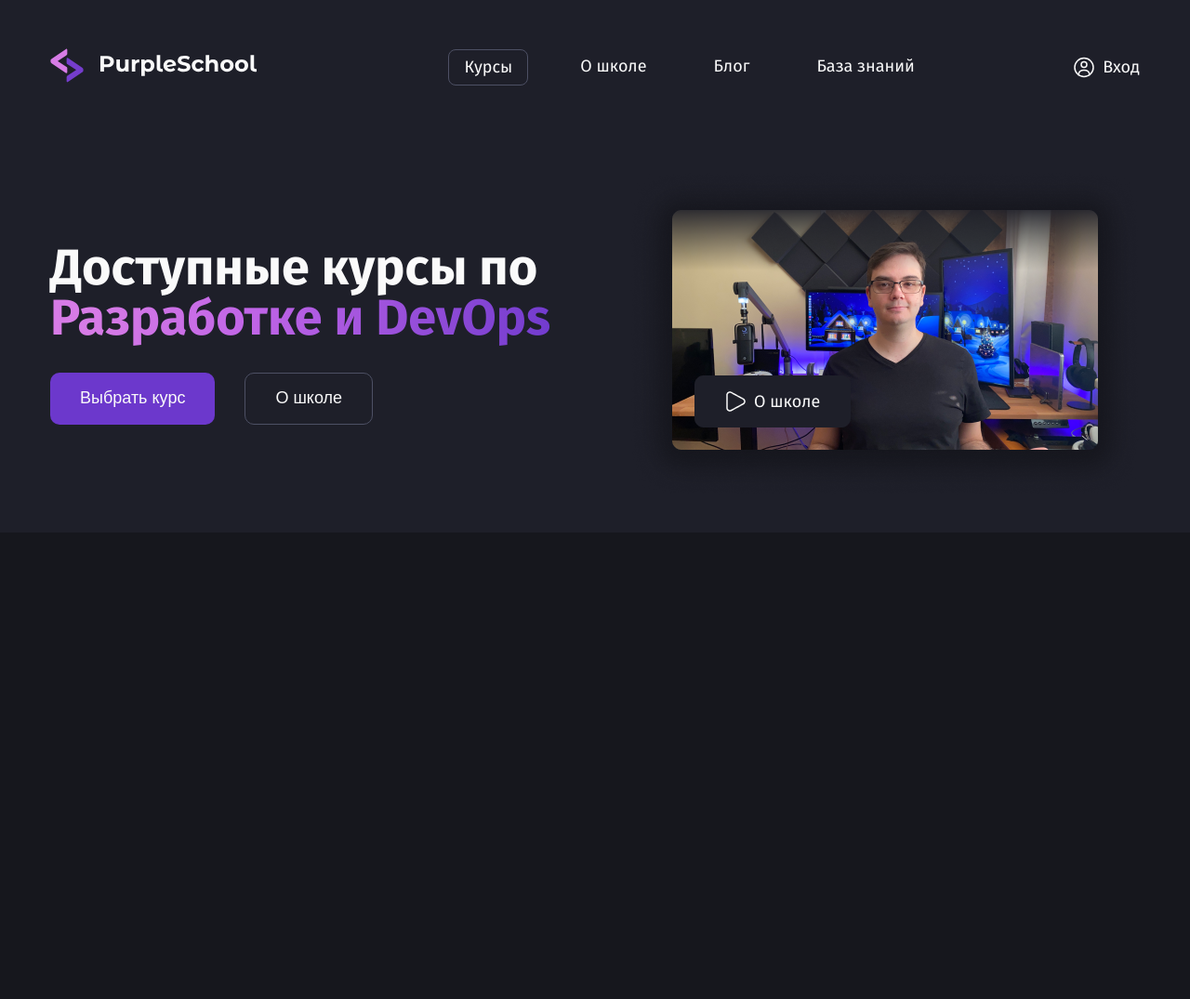
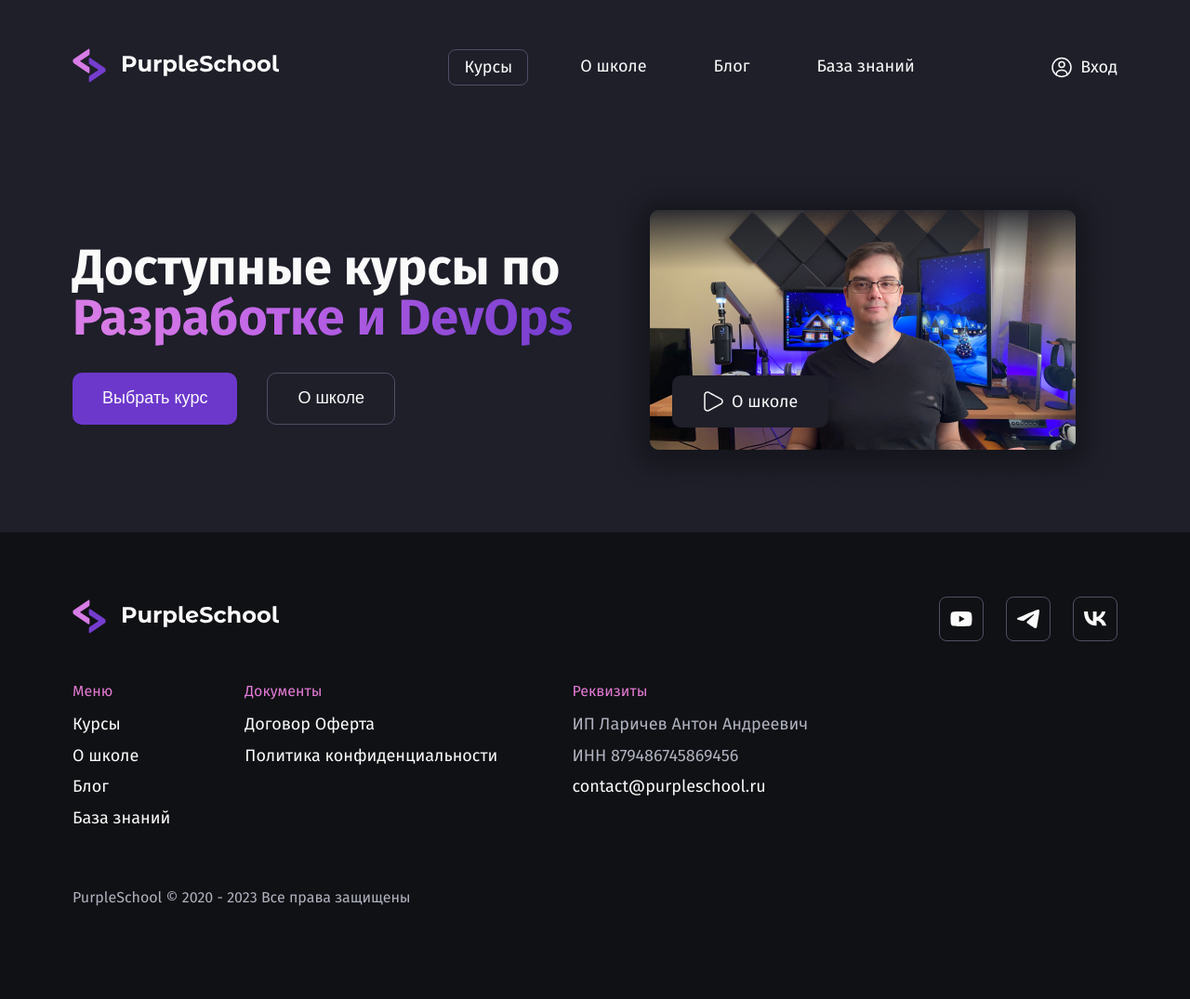
Before and after one commit to Maxim-GT/HTML, a plain HTML site: page Purple/index.html in a window 1280 px wide. Shown: the whole page at 93% size. Before the commit the page ends 800 px from the top, so only its background shows below. Drawn offline with Linux system fonts and the light colour scheme.

Commit message:
Footer added

```diff
--- a/Purple/index.html
+++ b/Purple/index.html
@@ -4,7 +4,7 @@
 <head>
     <meta charset="UTF-8">
     <meta name="viewport" content="width=device-width, initial-scale=1.0">
-    <title>Document</title>
+    <title>Школа разработки Purple School</title>
     <link rel="preconnect" href="https://fonts.googleapis.com">
     <link rel="preconnect" href="https://fonts.gstatic.com" crossorigin>
     <link
@@ -20,7 +20,7 @@
 <body>
     <header class="header">
         <div class="header__wrapper">
-            <a href="#"><img class="header__logo" src="./images/logo.svg" alt="Логотип Purple School" . /></a>
+            <a href="#"><img class="header__logo" src="./images/logo.svg" alt="Логотип Purple School" /></a>
             <nav>
                 <ul class="menu">
                     <li class="menu__item menu__item_active"><a href="#">Курсы</a></li>
@@ -29,14 +29,13 @@
                     <li class="menu__item"><a href="#">База знаний</a></li>
                 </ul>
             </nav>
-            <a class="header__login">
+            <a class="header__login" href="#" aria-label="Вход в личный кабинет">
                 <img src="./images/user.svg" alt="Иконка юзера">
                 <div>Вход</div>
             </a>
-            <button class="header__mobile-menu-button">
+            <button class="header__mobile-menu-button" aria-expanded="false" aria-haspopup="true">
                 <img src="./images/menu.svg" alt="Мобильное меню">
             </button>
-
 
         </div>
     </header>
@@ -47,13 +46,67 @@
                     Доступные курсы по <br> <span class="hero__h1_gradient">Разработке и DevOps</span>
                 </h1>
                 <div class="hero__cta">
-                    <button class="button button_primary">Выбрать курс</button>
-                    <button class="button button_ghost">О школе</button>
+                    <button tabindex="0" class="button button_primary">Выбрать курс</button>
+                    <button tabindex="1" class="button button_ghost">О школе</button>
                 </div>
             </div>
             <img class="hero__right" src="./images/video.png" alt="Видео">
         </div>
     </section>
+
+    <footer class="footer">
+        <div class="footer__wrapper">
+            <div class="footer__social">
+                <a href="#">
+                    <img class="header__logo" src="./images/logo.svg" alt="Логотип Purple School">
+                </a>
+                <div class="social-icons">
+                    <a href="#" class="social-icons__icon" aria-label="Социальные сети">
+                        <img src="./images/social/youtube.svg" alt="Youtube Purple School">
+                    </a>
+                    <a href="#" class="social-icons__icon" aria-label="Социальные сети">
+                        <img src="./images/social/telegram.svg" alt="Telegram Purple School">
+                    </a>
+                    <a href="#" class="social-icons__icon" aria-label="Социальные сети">
+                        <img src="./images/social/vk.svg" alt="ВКонтакте Purple School">
+                    </a>
+                </div>
+            </div>
+            <div class="footer__menu">
+                <nav>
+                    <div class="footer__menu-header">
+                        Меню
+                    </div>
+                    <ul class="menu-small">
+                        <li class="menu-small__item menu-small__item_active"><a href="#">Курсы</a></li>
+                        <li class="menu-small__item"><a href="#">О школе</a></li>
+                        <li class="menu-small__item"><a href="#">Блог</a></li>
+                        <li class="menu-small__item"><a href="#">База знаний</a></li>
+                    </ul>
+                </nav>
+                <div>
+                    <div class="footer__menu-header">Документы</div>
+                    <ul class="menu-small">
+                        <li class="menu-small__item"><a href="#">Договор Оферта</a></li>
+                        <li class="menu-small__item"><a href="#">Политика конфиденциальности</a></li>
+                    </ul>
+                </div>
+                <div>
+                    <div class="footer__menu-header">Реквизиты</div>
+                    <ul class="menu-small">
+                        <li class="menu-small__item">ИП Ларичев Антон Андреевич</li>
+                        <li class="menu-small__item">ИНН 879486745869456</li>
+                        <li class="menu-small__item"><a
+                                href="mailto:contact@purpleschool.ru">contact@purpleschool.ru</a></li>
+                    </ul>
+                </div>
+            </div>
+            <div class="footer__copyright">
+                PurpleSchool © 2020 - 2023 Все права защищены
+            </div>
+        </div>
+        </div>
+    </footer>
 </body>
 
 </html>
--- a/Purple/styles/components.css
+++ b/Purple/styles/components.css
@@ -40,3 +40,22 @@
         padding: 12px 15px;
     }
 }
+
+/* Social */
+.social-icons {
+    display: flex;
+    gap: 24px;
+}
+
+.social-icons__icon {
+    border: 1px solid var(--color-stroke);
+    border-radius: var(--border-8);
+    text-decoration: none;
+    padding: 11px;
+    width: 48px;
+    height: 48px;
+}
+
+.social-icons__icon:hover {
+    background-color: var(--color-bg-medium);
+}
--- a/Purple/styles/footer.css
+++ b/Purple/styles/footer.css
@@ -0,0 +1,57 @@
+.footer {
+    background-color: var(--color-footer);
+}
+
+.footer__wrapper {
+    max-width: var(--layout-width);
+    margin: 0 auto;
+    padding: 60px 24px 100px;
+}
+
+.footer__social {
+    display: flex;
+    align-items: center;
+    justify-content: space-between;
+    margin-bottom: 36px;
+}
+
+.footer__menu {
+    display: flex;
+    gap: 80px;
+    margin-bottom: 48px;
+}
+
+.footer__menu-header {
+    font-size: 16px;
+    font-weight: 400;
+    line-height: 120%;
+    color: var(--color-secondary);
+}
+
+.menu-small {
+    list-style: none;
+    padding: 0;
+}
+
+.menu-small__item {
+    font-size: 18px;
+    font-weight: 400;
+    line-height: 120%;
+    margin-bottom: 12px;
+    color: var(--color-link-hover);
+}
+
+.menu-small__item a {
+    color: var(--color-text);
+}
+
+.menu-small__item a:hover {
+    color: var(--color-link-hover);
+}
+
+.footer__copyright {
+    font-size: 16px;
+    font-weight: 400;
+    line-height: 120%;
+    color: var(--color-link-hover);
+}
--- a/Purple/styles/global.css
+++ b/Purple/styles/global.css
@@ -1,18 +1,24 @@
 :root {
     --color-primary: #6C38CC;
     --color-primary-hover: #35186b;
+    --color-secondary: #E47AD5;
     --color-text: #FAFAFA;
     --color-link-hover: #AFB2BF;
     --color-bg: #16171D;
     --color-bg-medium: #1E1F29;
     --color-bg-light: #2E2D3D;
     --color-stroke: #4D5064;
+    --color-footer: #101114;
 
     --gradient: linear-gradient(93.33deg, #D77BE6 9.26%, #BE63E6 42.32%, #6C38CC 104.58%);
 
     --border-8: 8px;
     --border-10: 10px;
     --layout-width: 1172px;
+}
+
+* {
+    box-sizing: border-box;
 }
 
 body {
```
